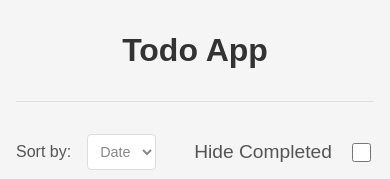
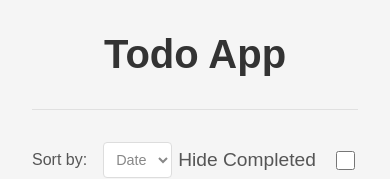
Before and after one commit to benmolyneux/interview-app, a Next.js app: page / in a window 390 px wide. Shown: the top 179 px of the page. Built offline with nearby package versions, Linux system fonts and the light colour scheme; no server answers; the database is empty.

Commit message:
updated overview

```diff
--- a/src/pages/index.tsx
+++ b/src/pages/index.tsx
@@ -9,7 +9,7 @@ export default function Home() {
 
   useEffect(() => {
     getTodos();
-  }, [sortBy]);
+  }, []);
 
   // API requests
   const getTodos = async () => {
@@ -35,11 +35,7 @@ export default function Home() {
         body: JSON.stringify(todo),
       });
       const data: Todo = await response.json();
-      setTodos((prev) => {
-        const filtered = prev.filter((item) => item.id !== todo.id);
-        filtered.push(data);
-        return filtered;
-      });
+      getTodos();
     } catch (error) {
       console.error("Error updating todo:", error);
     }
--- a/src/styles/Home.module.css
+++ b/src/styles/Home.module.css
@@ -146,24 +146,3 @@
   outline: 2px solid #dc3545;
   outline-offset: 2px;
 }
-
-/* Responsive design */
-@media (max-width: 768px) {
-  .container {
-    padding: 0 1rem;
-  }
-
-  .title {
-    font-size: 2rem;
-  }
-
-  .todoItem {
-    flex-direction: column;
-    align-items: stretch;
-    gap: 1rem;
-  }
-
-  .deleteButton {
-    align-self: flex-end;
-  }
-}
```
Also changed, not shown: 1 other file (tests, documents, lock files or other folders).
